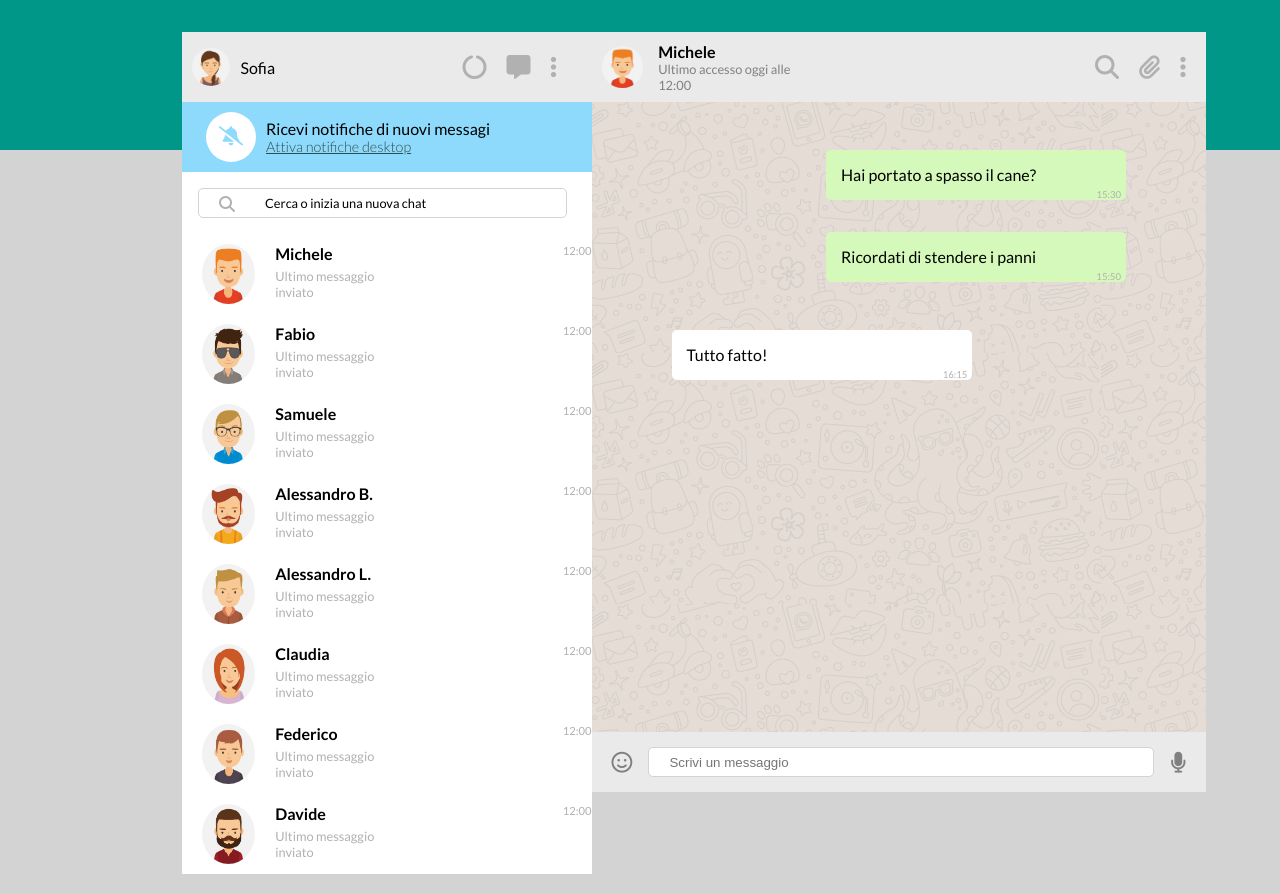
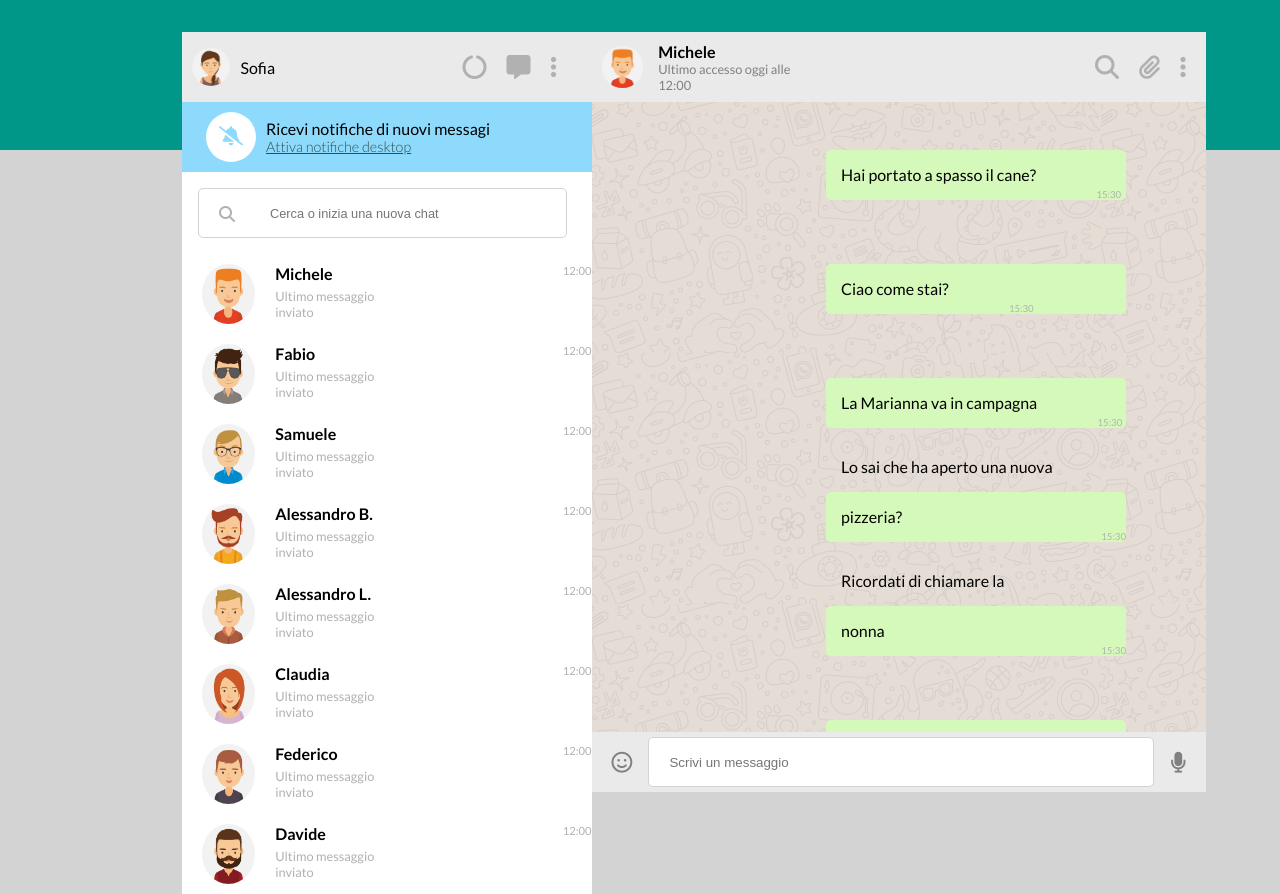
Before and after one commit to N4kka/vue-boolzapp, a plain HTML site: page index.html in a window 1280 px wide. Drawn offline with nearby package versions, Linux system fonts and the light colour scheme.

Commit message:
Milestone 3: if you type a message in the input area, it will be displayed on the screen

```diff
--- a/css/style.css
+++ b/css/style.css
@@ -130,7 +130,7 @@ body {
 /* FILTER MESSAGE */
 .search {
     width: 90%;
-    height: 30px;
+    height: 50px;
     display: flex;
     align-items: center;
     border: 1px solid lightgray;
@@ -140,9 +140,12 @@ body {
     background-color: white;
 }
 
-.search span {
+.search input {
+    width: 80%;
+    padding: 5px;
+    border: 0;
+    margin-left: 30px;
     font-size: .8rem;
-    margin-left: 30px;
 }
 
 .search-icon i {
@@ -230,7 +233,7 @@ body {
 
 /* USER MESSAGE */
 .us-msg {
-    display: grid;
+    display: flex;
     justify-content: flex-end;
     padding: 2rem 5rem 0;
 }
@@ -259,7 +262,7 @@ body {
 
 /* FRIEND MESSAGE */
 .fnd-msg {
-    display: grid;
+    display: flex;
     justify-content: flex-start;
     padding: 1rem 5rem;
 }
--- a/index.html
+++ b/index.html
@@ -6,7 +6,7 @@
     <meta name="viewport" content="width=device-width, initial-scale=1.0">
     <!-- VUE SCRIPT -->
     <script src="https://cdn.jsdelivr.net/npm/vue@2/dist/vue.js"></script>
-    <title>Boolzap</title>
+    <title>Boolzapp</title>
     <!-- FONT AWESOME -->
     <script src="https://kit.fontawesome.com/fde1896e35.js" crossorigin="anonymous"></script>
     <!-- GOOGLE FONTS -->
@@ -55,7 +55,8 @@
                             <div class="gray">
                                 <i class="fas fa-search"></i>
                             </div>
-                            <span>Cerca o inizia una nuova chat</span>
+                            <label for="filter"></label>
+                            <input type="text" id="filter" placeholder="Cerca o inizia una nuova chat"></input>
                         </div>
                     </div>
                     <div class="last-chat">
@@ -85,19 +86,19 @@
                         </div>
                     </div>
                     <div class="main-content">
-                        <div class="us-msg">
+                        <div class="us-msg" v-for="element in contacts">
                             <div class="user-message">
-                                <p>{{ contacts[0].messages[0].message }}</p>
+                                <p>{{ element.messages[0].message }}</p>
                                 <div class="time">
                                     <span class="gray">15:30</span>
                                 </div>
                             </div>
-                            <div class="user-message">
-                                <p>{{ contacts[0].messages[1].message }}</p>
-                                <div class="time">
-                                    <span class="gray">15:50</span>
-                                </div>
-                            </div>
+                            <!-- <div class="user-message"> -->
+                                <!-- <p>{{ contacts[0].messages[1].message }}</p> -->
+                                <!-- <div class="time"> -->
+                                    <!-- <span class="gray">15:50</span> -->
+                                <!-- </div> -->
+                            <!-- </div> -->
                         </div>
                         <div class="fnd-msg">
                             <div class="friend-message">
@@ -110,7 +111,13 @@
                     </div>
                     <div class="type-message darkgray">
                         <i class="far fa-smile"></i>
-                        <input class="search" type="text" placeholder="Scrivi un messaggio">
+                        <input
+                            class="search"
+                            @keyup.enter="newMessage"
+                            v-model="newMessageTyped"
+                            type="text"
+                            placeholder="Scrivi un messaggio"
+                        >
                         <i class="fas fa-microphone"></i>
                     </div>
                 </div>
--- a/js/script.js
+++ b/js/script.js
@@ -164,8 +164,23 @@ const app = new Vue ({
                 ],
             }
         ],
+        currentContact: 0,
+        activeChat: 0,
+        newMessageTyped: ''
     },
     methods: {
-
+        newMessage () {
+            if(this.newMessageTyped) {
+                this.contacts.push({
+                    messages: [
+                    {
+                        message: this.newMessageTyped,
+                        status: 'sent'
+                    }
+                    ]
+                })
+            }
+            this.newMessageTyped = '';
+        }
     }
 })
```
